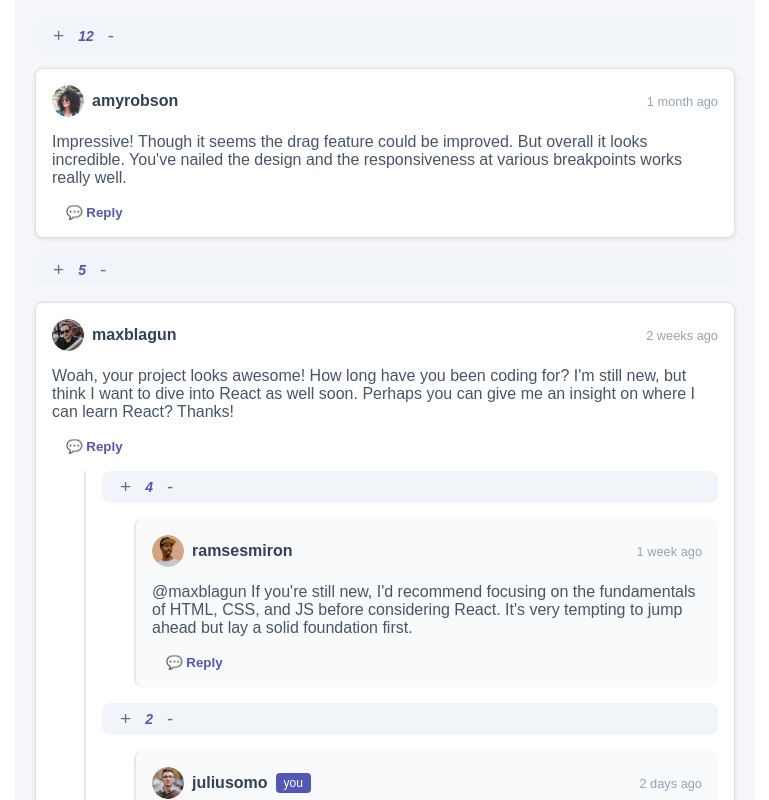
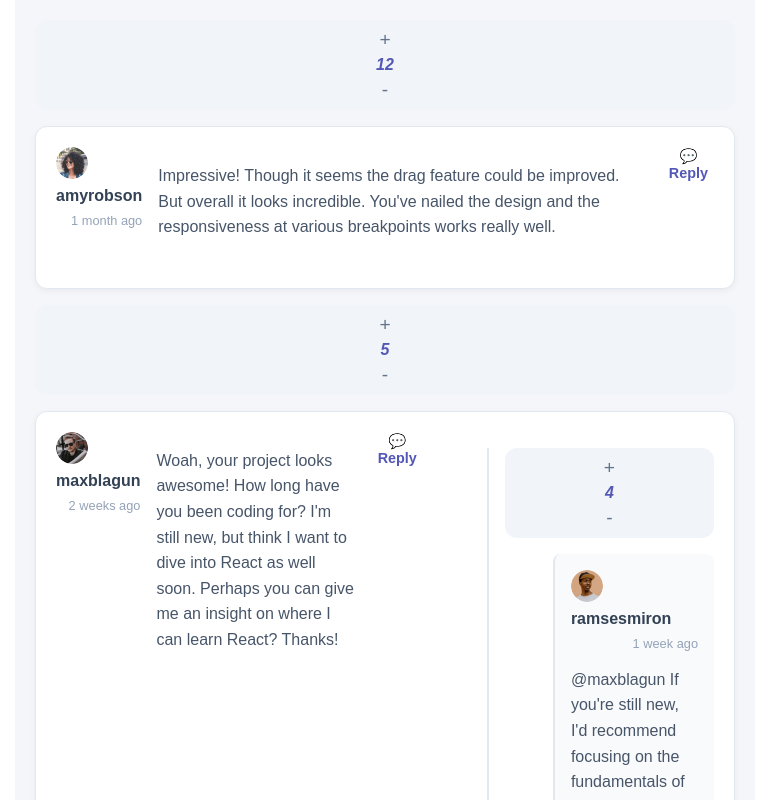
Before and after one commit to Mugeha/Interactive_comments, a React (Create React App) app: page / in a window 1280 px wide. Shown: the top 800 px of the page, without its empty margins (255-1024 px from the left). Built offline with nearby package versions, Linux system fonts and the light colour scheme.

Commit message:
Styling changes

```diff
--- a/src/CommentCard.css
+++ b/src/CommentCard.css
@@ -1,16 +1,66 @@
-/* CommentCard.css */
+/* CommentCard.css - Refactored for modern stacked layout */
+
 .comment-card {
-    background: white;
-    padding: 1rem;
+    display: flex;
+    gap: 1rem;
+    background: #fff;
+    padding: 1.25rem;
     margin: 1rem 0;
-    border-radius: 8px;
-    box-shadow: 0 1px 4px rgba(0,0,0,0.1);
-    border: 1px solid #e0e0e0;
+    border-radius: 12px;
+    box-shadow: 0 2px 6px rgba(0, 0, 0, 0.05);
+    border: 1px solid #e2e8f0;
+    align-items: flex-start;
+  }
+
+  /* Score column on the left */
+  .score-box {
+    display: flex;
+    flex-direction: column;
+    align-items: center;
+    background: #f1f5f9;
+    padding: 0.5rem 0.75rem;
+    border-radius: 12px;
+    font-weight: bold;
+    color: #334155;
+    user-select: none;
+  }
+
+  .score {
+    margin: 0.25rem 0;
+    color: #5357b6;
+    font-size: 1rem;
+  }
+
+  .score-btn {
+    background: none;
+    border: none;
+    font-size: 1.2rem;
+    color: #64748b;
+    cursor: pointer;
+    transition: transform 0.1s ease, color 0.2s ease;
+  }
+  .score-btn:hover {
+    color: #5357b6;
+    transform: scale(1.2);
+  }
+  .score-btn:active {
+    transform: scale(0.95);
+  }
+  .score-btn:focus-visible {
+    outline: none;
+    box-shadow: 0 0 0 2px rgba(83, 87, 182, 0.3);
+    border-radius: 4px;
+  }
+
+  /* Main comment body */
+  .comment-body {
+    flex: 1;
   }
 
   .comment-header {
     display: flex;
     align-items: center;
+    flex-wrap: wrap;
     gap: 0.5rem;
     margin-bottom: 0.5rem;
   }
@@ -27,7 +77,7 @@
   }
 
   .you-tag {
-    background: #5357B6;
+    background: #5357b6;
     color: white;
     font-size: 0.75rem;
     padding: 0.2rem 0.5rem;
@@ -41,54 +91,17 @@
   }
 
   .comment-content {
-    margin: 0.5rem 0;
     color: #475569;
+    margin-bottom: 0.75rem;
+    line-height: 1.6;
   }
 
+  /* Action buttons */
   .comment-footer {
     display: flex;
-    justify-content: space-between;
+    justify-content: flex-end;
     align-items: center;
-  }
-
-  .score-box {
-    display: flex;
-    align-items: center;
-    gap: 0.5rem;
-    background: #f1f5f9;
-    padding: 0.25rem 0.75rem;
-    border-radius: 8px;
-  }
-
- /* Add hover + active effect to score buttons */
-.score-btn {
-    background: none;
-    border: none;
-    font-size: 1.2rem;
-    color: #64748b;
-    cursor: pointer;
-    transition: transform 0.1s ease, color 0.2s ease;
-  }
-  .score-btn:hover {
-    color: #5357B6;
-    transform: scale(1.2);
-  }
-
-  .score-btn:active {
-    transform: scale(0.95);
-  }
-  .score-btn:focus-visible,
-.reply-btn:focus-visible {
-  outline: none;
-  box-shadow: 0 0 0 2px rgba(83, 87, 182, 0.3);
-  border-radius: 4px;
-}
-
-
-  .score {
-    font-weight: bold;
-    color: #5357B6;
-
+    gap: 1rem;
   }
 
   .action-buttons button {
@@ -96,45 +109,53 @@
     border: none;
     cursor: pointer;
     font-weight: bold;
-    margin-left: 0.5rem;
+    font-size: 0.9rem;
+    display: flex;
+    align-items: center;
+    gap: 0.3rem;
   }
 
-  /* Add similar feedback to the reply button */
-.reply-btn {
-    color: #5357B6;
+  .reply-btn {
+    color: #5357b6;
     transition: transform 0.1s ease, color 0.2s ease;
   }
-
   .reply-btn:hover {
     color: #3843d0;
     transform: scale(1.05);
   }
-
   .reply-btn:active {
     transform: scale(0.95);
   }
+  .reply-btn:focus-visible {
+    outline: none;
+    box-shadow: 0 0 0 2px rgba(83, 87, 182, 0.3);
+    border-radius: 4px;
+  }
 
   .delete-btn {
-    color: #EF4444;
+    color: #ef4444;
   }
-
   .edit-btn {
     color: #64748b;
   }
+
+  /* Replies */
   .reply-card {
     background: #f9fafb;
     padding: 1rem;
-    margin: 1rem 0 1rem 2rem; /* indented */
+    margin: 1rem 0 1rem 3rem;
     border-left: 2px solid #e2e8f0;
     border-radius: 8px;
   }
 
   .replies-thread {
     margin-top: 1rem;
-    margin-left: 2rem;
+    margin-left: 3rem;
     border-left: 2px solid #e2e8f0;
     padding-left: 1rem;
   }
+
+  /* Modal */
   .modal-overlay {
     position: fixed;
     top: 0;
@@ -155,6 +176,18 @@
     max-width: 400px;
     text-align: center;
     box-shadow: 0 0 15px rgba(0, 0, 0, 0.2);
+    animation: fadeIn 0.25s ease-out;
+  }
+
+  @keyframes fadeIn {
+    from {
+      opacity: 0;
+      transform: scale(0.97);
+    }
+    to {
+      opacity: 1;
+      transform: scale(1);
+    }
   }
 
   .delete-modal h3 {
@@ -188,11 +221,12 @@
     background: #ccd5e1;
     color: #32465a;
   }
-
   .confirm-btn {
     background: hsl(357, 100%, 70%);
     color: white;
   }
+
+  /* Edit textarea */
   .edit-input {
     width: 100%;
     padding: 10px;
@@ -201,3 +235,23 @@
     resize: none;
     border: 1px solid #ccc;
   }
+
+  /* Responsive fix for mobile */
+  @media (max-width: 600px) {
+    .comment-card {
+      flex-direction: column;
+      padding: 1rem;
+    }
+
+    .score-box {
+      flex-direction: row;
+      justify-content: center;
+      margin-bottom: 0.5rem;
+    }
+
+    .reply-card,
+    .replies-thread {
+      margin-left: 0;
+      padding-left: 0.5rem;
+    }
+  }
```
